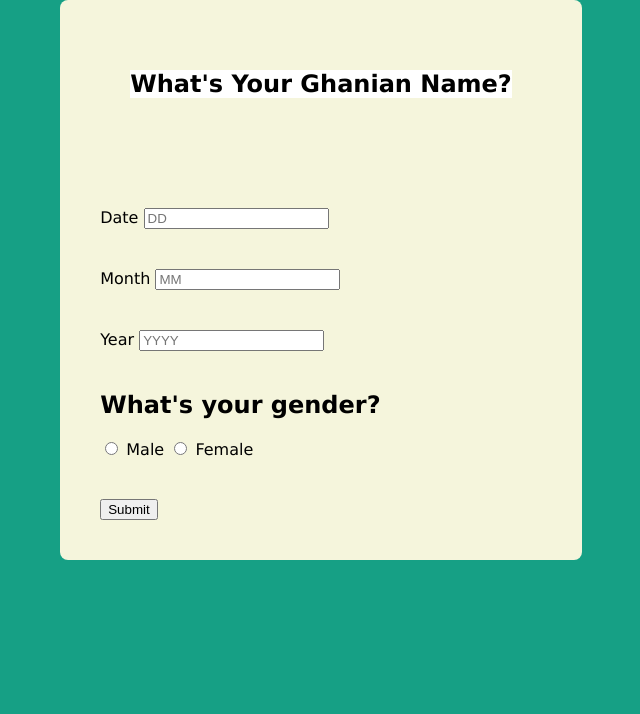
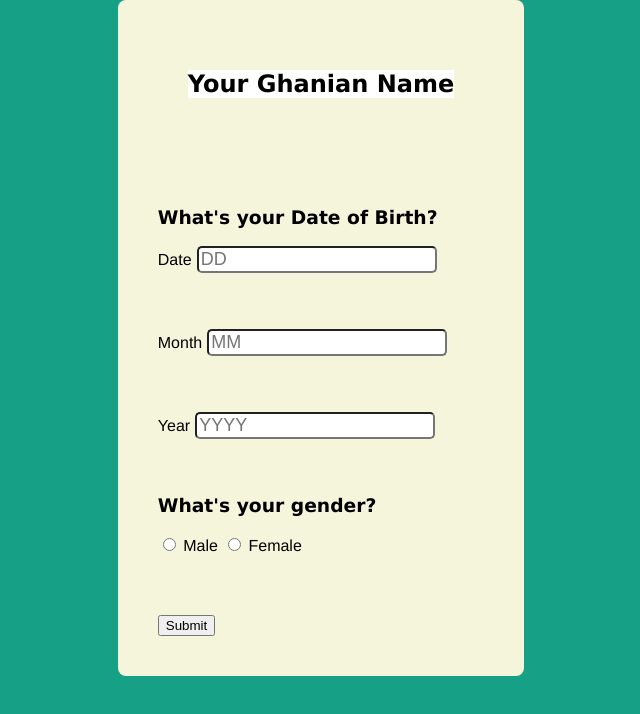
Before and after one commit to yveswangui/independent-project-2, a plain HTML site: page index.html in a window 1280 px wide. Shown: the whole page, without its empty margins (319-959 px from the left). Drawn offline with Linux system fonts and the light colour scheme.

Commit message:
add border, font to form-control input, add margin to bottom, change display to inline block on form-control label

```diff
--- a/css/styles.css
+++ b/css/styles.css
@@ -17,7 +17,7 @@ body {
     background-color: white;
     margin-top: 70px;
     margin-right: 70px;
-    margin-bottom: 70px;
+    margin-bottom: 50px;
     margin-left: 70px;
     border-bottom: 3px rgb(85, 94, 104);
     padding: 0px,20px,20px,20px;
@@ -32,3 +32,15 @@ body {
     margin-bottom: 20px;
     padding-bottom: 20px;
 }
+.form-control input {
+    border: 10px, 10px dodgerblue;
+    border-radius: 5px;
+    font-size: 18px;
+
+}
+.form-control label {
+    color: black;
+    font-family: 'Franklin Gothic Medium', 'Arial Narrow', Arial, sans-serif;
+    display: inline-block;
+    margin-bottom: 20px;
+}
--- a/index.html
+++ b/index.html
@@ -10,10 +10,11 @@
     <body>
         <div class="container">
             <div class="header">
-                <h2>What's Your Ghanian Name?</h2>
+                <h2>Your Ghanian Name</h2>
             </div>
             <form class="form" id="form">
                 <div class="form-control">
+                <h3>What's your Date of Birth?</h3>
                     <label>Date</label>
                     <input type="number" placeholder="DD" id="date">
                 </div>
@@ -26,7 +27,7 @@
                     <input type="number" placeholder="YYYY" id="year">
                 </div>
                 <div class="form-control">
-                <h2>What's your gender?</h2>
+                <h3>What's your gender?</h3>
                 <label class="radio">
                     <input class="radio-one" type="radio" name="gender">
                     <span class="checkmark"></span>
@@ -41,5 +42,6 @@
                 <button>Submit</button>
             </form>
         </div>
+        <script src="js/index.js"></script>
     </body>
 </html>
```
